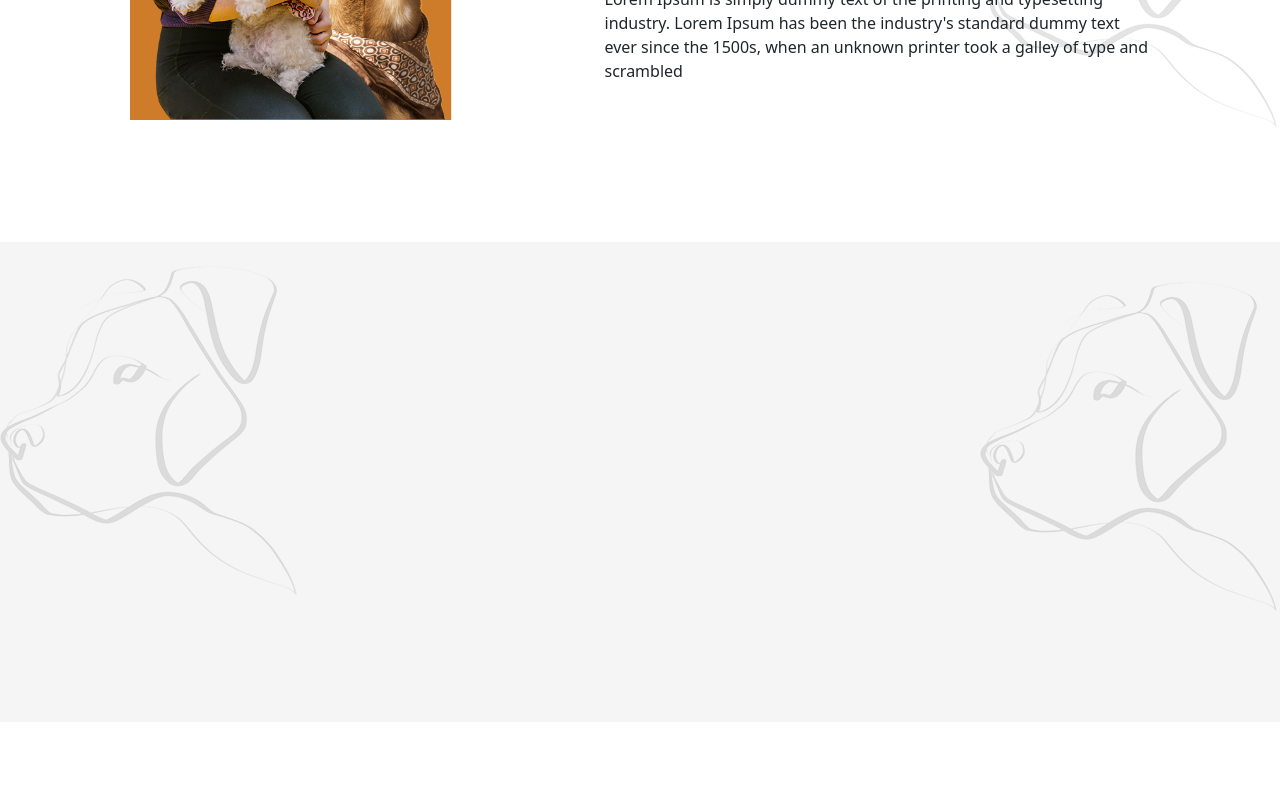
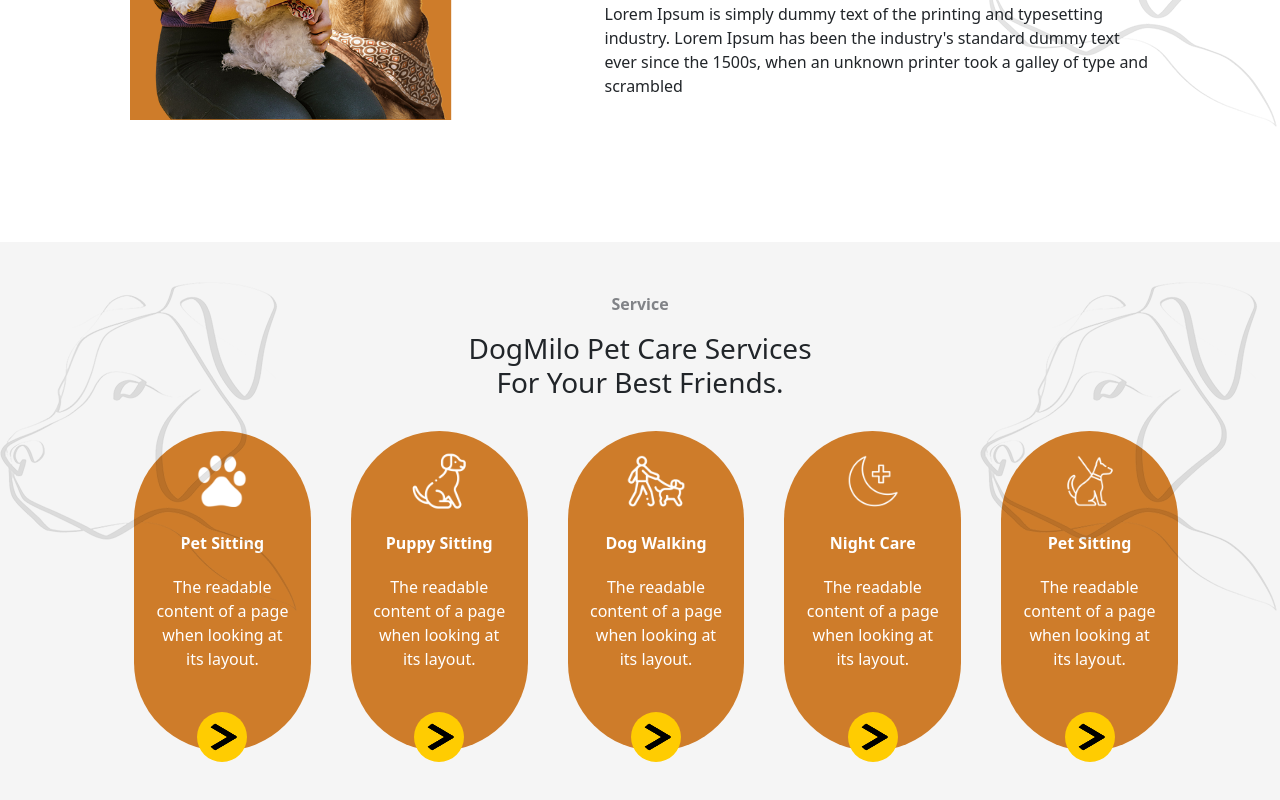
Before and after one commit to KatiaLosignore/proj-html-vuejs, a Vue app: page / in a window 1280 px wide. Shown: the part 1098-1898 px from the top of the page. Before the commit the page ends 1820 px from the top, so only its background shows below. Built offline with nearby package versions, Linux system fonts and the light colour scheme.

Commit message:
added MainService

```diff
--- a/src/App.vue
+++ b/src/App.vue
@@ -2,7 +2,7 @@
 import AppHeader from './components/AppHeader.vue';
 import AppMain from './components/AppMain.vue';
 import AppFooter from './components/AppFooter.vue';
-import { headerLinks } from './data';
+import { headerLinks, mainCards } from './data';
 
 export default {
   name: 'DogCare',
@@ -10,6 +10,7 @@
   data() {
     return {
       headerLinks,
+      mainCards
     }
   }
 
@@ -19,7 +20,7 @@
 <template>
 
  <app-header :links="headerLinks"></app-header>
- <app-main></app-main>
+ <app-main :cards="mainCards"></app-main>
  <app-footer></app-footer>
 
 </template>
--- a/src/assets/scss/style.scss
+++ b/src/assets/scss/style.scss
@@ -7,10 +7,14 @@
 img {
     max-width: 100%;
     height: auto;
-    display: block;
+    display: inline-block;
   }
 
   a {
     padding: 10px;
     text-decoration: none;
   }
+
+  li {
+    list-style-type: none;
+  }
--- a/src/components/AppHeader.vue
+++ b/src/components/AppHeader.vue
@@ -57,7 +57,6 @@
         padding: 0;
 
         li {
-            list-style-type: none;
             font-weight: bold;
             font-size: 18px;
 
--- a/src/components/AppMain.vue
+++ b/src/components/AppMain.vue
@@ -5,6 +5,9 @@
 export default {
      name: 'AppMain',
      components: { MainJumbotron, MainAbout, MainService },
+     props: {
+        cards: Array
+     }
 };
 </script>
 
@@ -13,7 +16,7 @@
 
     <main-jumbotron title="Welcome to DogMilo Pets" text="Lorem Ipsum is simply dummy text of the printing and typesetting industry."></main-jumbotron>
     <main-about paragraph="About us" title="Welcome DogMilo Pets" text="Lorem Ipsum is simply dummy text of the printing and typesetting industry. Lorem Ipsum has been the industry's standard dummy text ever since the 1500s, when an unknown printer took a galley of type and scrambled"></main-about>
-     <main-service></main-service>
+    <main-service :cards="cards"></main-service>
 </template>
 
 <style lang="scss" scoped>
--- a/src/components/MainSections/MainAbout.vue
+++ b/src/components/MainSections/MainAbout.vue
@@ -23,7 +23,7 @@
                             <img src="../../assets/img/dog-icon.png" id="dog" alt="dog-icon">
                             <p class="ms-2 mt-3">{{ paragraph }}</p>
                         </div>
-                        <h3>{{ title }}</h3>
+                        <h1 class="mb-4">{{ title }}</h1>
                         <p>{{ text }}</p>
                         <p>{{ text }}</p>
 
--- a/src/components/MainSections/MainService.vue
+++ b/src/components/MainSections/MainService.vue
@@ -1,6 +1,9 @@
 <script>
 export default {
-     name: 'MainService'
+     name: 'MainService',
+     props: {
+        cards: Array
+     }
 };
 </script>
 
@@ -8,11 +11,24 @@
 
     <main>
         <section id="service">
-            <img src="../../assets/img/dog-logo.png" class="pt-4" alt="dog-logo">
-            <div class="container">
-
+            <img src="../../assets/img/dog-logo.png" id="dog-left" alt="dog-logo">
+            <div class="container text-center">
+                <div class="row justify-content-center align-items-center">
+                    <div class="col-4 mb-4">
+                        <p class="service">Service</p>
+                        <h3>DogMilo Pet Care Services For Your Best Friends.</h3>
+                    </div>
+                </div>
+                <ul class="d-flex justify-content-center">
+                    <li v-for='card in cards' :key="card.icon">
+                        <img :src="`src/assets/img/${card.icon}`" :alt="card.title">
+                        <p class="fw-bold">{{ card.title }}</p>
+                        <p>{{ card.text }}</p>
+                        <img src="../../assets/img/right.png" id="right" alt="right">
+                    </li>
+                </ul>
             </div>
-            <img src="../../assets/img/dog-logo.png" id="dog" alt="dog-logo">
+            <img src="../../assets/img/dog-logo.png" id="dog-right" alt="dog-logo">
         </section>
     </main>
 
@@ -22,15 +38,57 @@
 @use '../../assets/scss/partials/variables' as *;
 
 #service{
-    height: 480px;
+    padding-top: 50px;
+    height: 580px;
     background-color: $lightgray;
     position: relative;
+
+    .service {
+        color: $grey;
+        font-weight: bold;
+    }
+
 }
 
-#dog {
-   position: absolute;
+ul li {
+    background-color: $orange;
+    width: 200px;
+    height: 320px;
+    border-radius: 150px;
+    padding: 20px;
+    margin: 0 20px;
+    text-align: center;
+
+    p {
+        color: $white;
+        margin-top: 20px;
+    }
+
+    img {
+        width: 60px;
+
+    }
+    #right {
+        margin-top: 25px;
+        width: 50px;
+        height: 50px;
+        background-color: $yellow;
+        padding: 10px;
+        border-radius: 50%;
+    }
+}
+
+#dog-left,#dog-right  {
+    position: absolute;
+    top: 40px;
+}
+
+#dog-left {
+    left: 0;
+}
+
+#dog-right {
    right: 0;
-   top: 40px;
 }
 
 </style>
--- /dev/null
+++ b/src/data/_main_cards.js
@@ -0,0 +1,7 @@
+export default [
+    { icon: 'd-1.png', title: 'Pet Sitting', text: 'The readable content of a page when looking at its layout.'},
+    { icon: 'd-2.png', title: 'Puppy Sitting', text: 'The readable content of a page when looking at its layout.'},
+    { icon: 'd-3.png', title: 'Dog Walking', text: 'The readable content of a page when looking at its layout.'},
+    { icon: 'd-4.png', title: 'Night Care', text: 'The readable content of a page when looking at its layout.'},
+    { icon: 'd-5.png', title: 'Pet Sitting', text: 'The readable content of a page when looking at its layout.'},
+]
--- a/src/data/index.js
+++ b/src/data/index.js
@@ -1,4 +1,5 @@
 
 import headerLinks from './_header_links.js';
+import mainCards from './_main_cards.js';
 
-export { headerLinks }
+export { headerLinks, mainCards }
```
